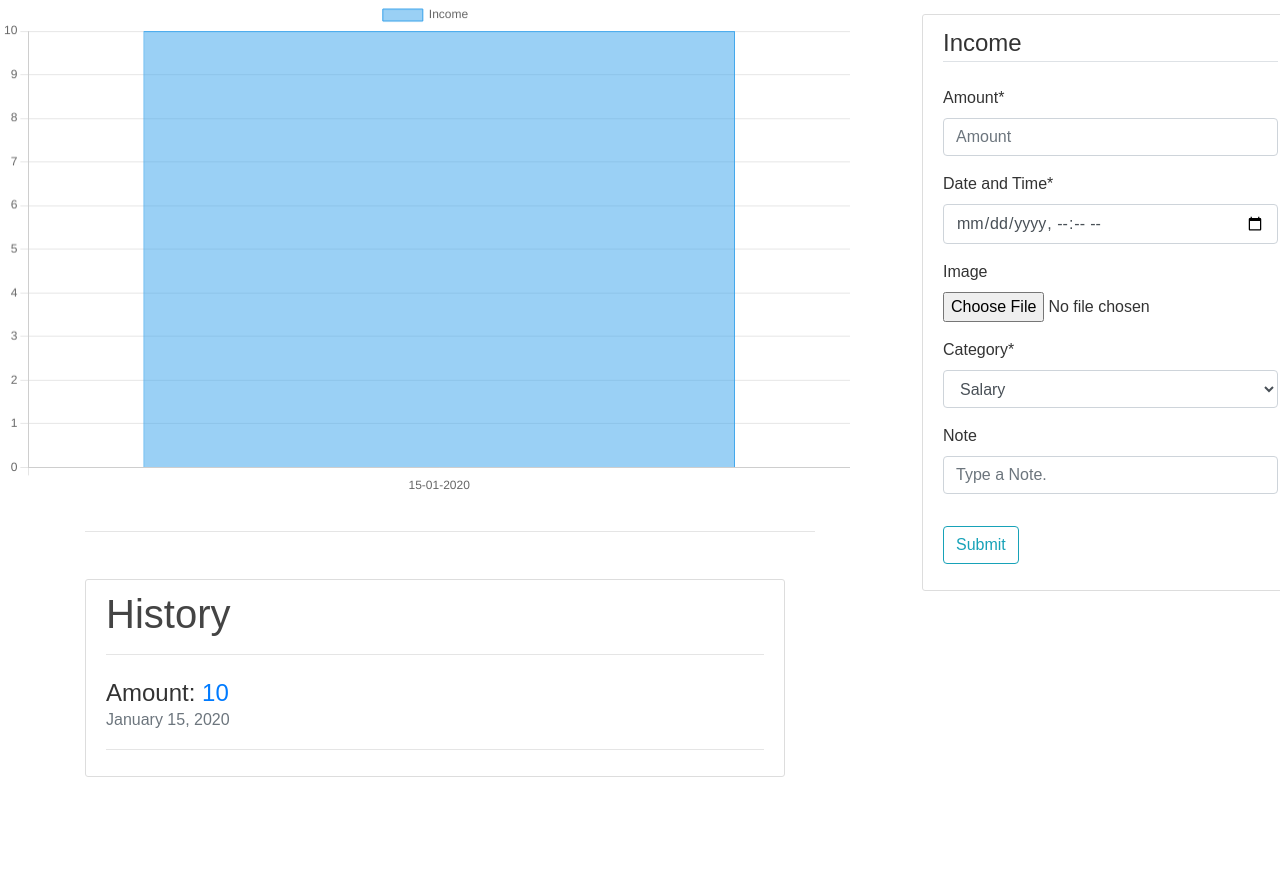
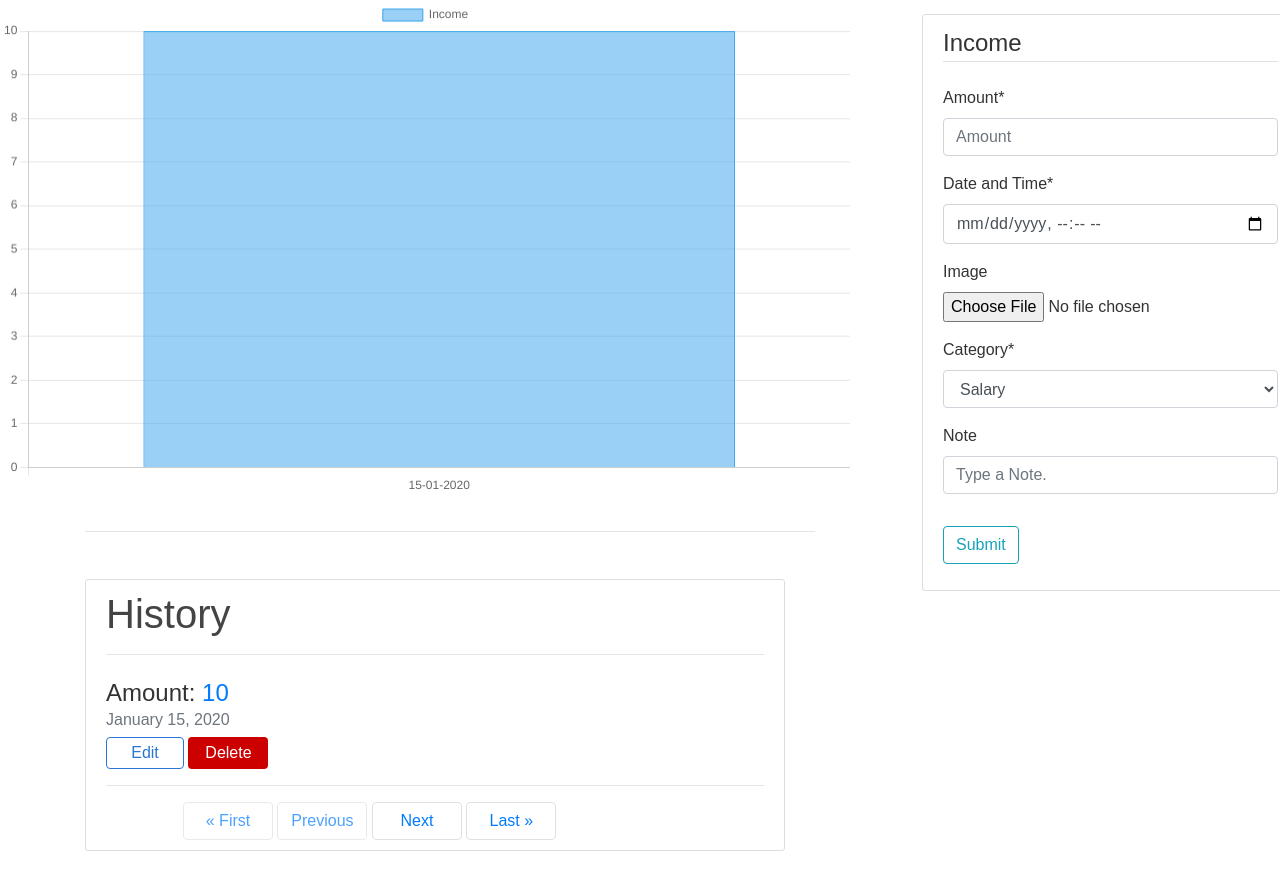
Before and after one commit to om-modh/expense_project, a Django app: page /income/ in a window 1280 px wide. Shown: the part 91-962 px from the top of the page. Before the commit the page ends 868 px from the top, so only its background shows below. Run offline with Django 4.2, Linux system fonts and the light colour scheme; a user stored in the database is signed in; tables that the repository leaves empty hold one stand-in row (values such as "Sample post"); some libraries are stand-ins or nearby versions.

Commit message:
edit-delete button

```diff
--- a/manager/models.py
+++ b/manager/models.py
@@ -53,7 +53,7 @@ class Expense(models.Model):
     ExpenseNote = models.TextField(blank=True)
     CreatedAt = models.DateTimeField(auto_now_add=True)  # Use auto_now_add for creation timestamp
     UpdatedAt = models.DateTimeField(auto_now=True)
-    DeletedAt = models.DateTimeField(null=True, blank=True)  # Allow DeletedAt to be null
+    DeletedAt = models.DateTimeField(null=True, blank=True, default=None)  # Allow DeletedAt to be null
 
     def soft_delete(self):
         self.DeletedAt = timezone.now()
--- a/manager/static/manager/main.css
+++ b/manager/static/manager/main.css
@@ -1,6 +1,10 @@
 body {
     color: #333333;
     margin-top: 5rem;
+}
+
+a:hover{
+    text-decoration: none;
 }
 
 h1, h2, h3, h4, h5, h6 {
@@ -111,10 +115,12 @@ a.article-title:hover {
     cursor: pointer;
     transition: background-color 0.7s, color 0.7s;
 }
+
 .submit-button:hover{
     background-color: rgb(41, 118, 211);
     color: white;
 }
+
 .submit-button:active{
     opacity: 0.5;
 }
@@ -225,8 +231,63 @@ a.article-title:hover {
     color: #007bff ;
     background-color: #fff ;
     border: 1px solid #dee2e6;
+    width: 90px;
 }
 
-.delete-button {
+.fade{
+    opacity: 70%;
+}
+
+.delete-button{
+    background-color: rgb(205, 0, 0);
+    width: 80px;
+    color: white;
+    border: none;
+    padding: 4px 16px 4px 16px;
+    border-radius: 4px;
+    cursor: pointer;
+    margin-right: 8px;
+    transition: 0.4s;
+}
+.delete-button:hover{
+    opacity: 0.7;
+}
+.delete-button:active{
+    opacity: 0.5;
+}
+
+.delete-color{
+    color: white;
+}
+
+.edit-button{
+    display: inline-block;
+    background-color: white;
+    width: 78px;
+    color: rgb(41, 118, 211);
+    padding: 3px 22px 3px 22px;
+    border-width: 1px;
+    border-style: solid;
+    border-color: rgb(41, 118, 211);
+    border-radius: 4px;
+    cursor: pointer;
+    transition: background-color 0.4s, color 0.4s;
+}
+
+.edit-button:hover{
+    background-color: rgb(41, 118, 211);
+    color: white
+}
+
+.edit-button:active{
+    opacity: 0.5;
+}
+
+.edit-color{
+    color: rgb(41, 118, 211);
+}
+
+.inside-button{
+    display: inline-block;
 
 }
--- a/manager/templates/manager/income.html
+++ b/manager/templates/manager/income.html
@@ -21,12 +21,46 @@
                       </div>
                       <small class="h6 text-muted mb-3">{{ income.IncomeDate|date:"F d, Y" }}</small>
                     </div>
-                    <hr>
                     {% comment %} <h2><a class="article-title" href="{% url 'post-detail' post.id %}">{{ post.title }}</a></h2>
                     <p class="article-content">{{ post.content }}</p> {% endcomment %}
+                    <a class="inside-button" href="{% url "updateIncome" income.Income_id %}">
+                        <button type="button" class="edit-button">Edit</button>
+                    </a>
+                    <a class="inside-button" href="{% url "deleteIncome" income.Income_id  %}" class="ml-2">
+                        <button type="button" class="delete-button">Delete</button>
+                    </a>
+                    <hr>
                 </div>
                 </article>
             {% endfor %}
+            <nav aria-label="Page navigation example">
+                <ul class="pagination justify-content-center">
+                    <div class="page-item">
+                        {% if incomes.has_previous %}
+                            <a  href="?page=1"><button class="page-link">&laquo First</button></a>
+                            <a href="?page={{ incomes.previous_page_number }}"><button class="page-link">Previous</button></a>
+                        {% else %}
+                            <button class="page-link fade">&laquo First</button>
+                            <button class="page-link fade">Previous</button>
+                        {% endif %}
+                        <!--
+                        <li class="page-item disabled"><a href="#" class="page-link">Page {{ venues.number }} of {{ venues.paginator.num_pages }}</a></li>
+                        -->
+
+                        {% for i in paginator.num_pages %}
+                            <a href="?page={{ forloop.counter }}"><button class="page-link">{{ forloop.counter }}</button></a>
+                        {% endfor %}
+
+                        {% if incomes.has_next %}
+                            <a href="?page={{ incomes.next_page_number }}"><button class="page-link">Next</button></a>
+                            <a href="?page={{ incomes.paginator.num_pages }}"><button class="page-link">Last &raquo</button></a>
+                        {% else %}
+                            <button class="page-link">Next</button>
+                            <button class="page-link">Last &raquo</button>
+                        {% endif %}
+                    </div>
+                </ul>
+            </nav>
         </div>
         <script type="text/javascript" src="https://cdn.jsdelivr.net/npm/chart.js/dist/chart.umd.min.js"></script>
         {% comment %} <script type="text/javascript" src="../../static/manager/expenseGraph.js"></script> {% endcomment %}
@@ -66,6 +100,7 @@
                 const dates2 = [...dates];
                 console.log(dates2);
                 const startdate = document.getElementById('startdate')
+                console.log(startdate.value)
                 const enddate = document.getElementById('enddate')
                 const indexstartdate = dates2.indexOf(startdate.value);
                 const indexenddate = dates2.indexOf(enddate.value);
--- a/manager/urls.py
+++ b/manager/urls.py
@@ -5,6 +5,8 @@ urlpatterns = [
     path('', views.home, name='manager-home'),
     path('income/', views.income, name='manager-income'),
     path('expense/', views.expense, name='manager-expense'),
-    path('deleteExp/<int:id>', views.DeleteExp, name="deleteExp"),
+    path('deleteExpense/<int:id>', views.DeleteExpense, name="deleteExpense"),
+    path('deleteIncome/<int:id>', views.DeleteIncome, name='deleteIncome'),
     path('updateExpense/<int:id>', views.UpdateExpense, name='updateExpense'),
+    path('updateIncome/<int:id>', views.UpdateIncome, name='updateIncome')
 ]
--- a/manager/views.py
+++ b/manager/views.py
@@ -3,8 +3,7 @@ from .forms import UserExpenseForm, UserIncomeForm
 from django.contrib import messages
 from django.contrib.auth.decorators import login_required
 from .models import Expense, Income
-from django.views.generic import ListView, DetailView
-from datetime import datetime, timedelta
+from django.utils import timezone
 from django.core.paginator import Paginator
 from django.views import View
 
@@ -13,20 +12,22 @@ def home(request):
     user = request.user
     return render(request, 'manager/home.html', {'username' : user})
 
+
+
 @login_required
 def income(request):
     formatted_dates = []
     money = []
     user = request.user
-    queryset = Income.objects.filter(User_id = user).order_by('IncomeDate')
+    queryset = Income.objects.filter(User_id = user, DeletedAt = None).order_by('IncomeDate')
 
     for query in queryset:
         formatted_date = query.IncomeDate.strftime("%d-%m-%Y")
         formatted_dates.append(formatted_date)
         amount = query.Amount
-        money.append(int(amount))
+        money.append(amount)
 
-    for i in range(len(formatted_dates)-2, 0, -1):
+    for i in range(len(formatted_dates)-2, -1, -1):
         if formatted_dates[i] == formatted_dates[i+1]:
             money[i] = money[i] + money[i+1]
             del money[i+1]
@@ -45,23 +46,40 @@ def income(request):
             return redirect('manager-income')
     else:
         form = UserIncomeForm()
+
+    p = Paginator(Income.objects.filter(DeletedAt = None).order_by('-IncomeDate'), 5)
+    page = request.GET.get('page')
+    incomes = p.get_page(page)
+
     context = {
         'username' : user,
         'labels' : unique_formatted_dates,
         'money' : money,
         'form' : form,
-        'incomes' : Income.objects.all()
+        'incomes' : incomes,
     }
     return render(request, 'manager/income.html', context)
+
+def DeleteIncome(request, id):
+    delete = Income.objects.get(Income_id = id)
+    delete.DeletedAt = timezone.now()
+    delete.save()
+    return redirect('manager-income')
+
+def UpdateIncome(request, id):
+    print(id)
+    return redirect('manager-income')
+
+
+
+
 
 @login_required
 def expense(request):
     formatted_dates = []
     money = []
     user = request.user
-    one_week_ago = datetime.today() - timedelta(days=31)
-    #ExpenseDate__gte=one_week_ago,
-    queryset = Expense.objects.filter( User_id = user).order_by('ExpenseDate')
+    queryset = Expense.objects.filter(User_id = user, DeletedAt = None).order_by('ExpenseDate')
 
     for query in queryset:
         formatted_date = query.ExpenseDate.strftime("%d-%m-%Y")
@@ -69,7 +87,7 @@ def expense(request):
         amount = query.Amount
         money.append(amount)
 
-    for i in range(len(formatted_dates)-2, 0, -1):
+    for i in range(len(formatted_dates)-2, -1, -1):
         if formatted_dates[i] == formatted_dates[i+1]:
             money[i] = money[i] + money[i+1]
             del money[i+1]
@@ -89,7 +107,7 @@ def expense(request):
     else:
         form = UserExpenseForm()
 
-    p = Paginator(Expense.objects.all(), 5)
+    p = Paginator(Expense.objects.filter(User_id = user, DeletedAt = None).order_by('-ExpenseDate'), 5)
     page = request.GET.get('page')
     expenses = p.get_page(page)
 
@@ -102,12 +120,13 @@ def expense(request):
     }
     return render(request, 'manager/expense.html', context)
 
-def DeleteExp(request, id):
+def DeleteExpense(request, id):
     print(id)
-    get_id = Expense.objects.get(Expense_id = id)
-    get_id.delete()
+    delete = Expense.objects.get(Expense_id = id)
+    delete.DeletedAt = timezone.now()
+    delete.save()
     return redirect('manager-expense')
 
 def UpdateExpense(request, id):
-    print(id)
+
     return redirect('manager-expense')
```
Also changed, not shown: manager/templates/manager/expense.html (+18 -13 lines). Lines whose indentation alone changed are shown as unchanged.
